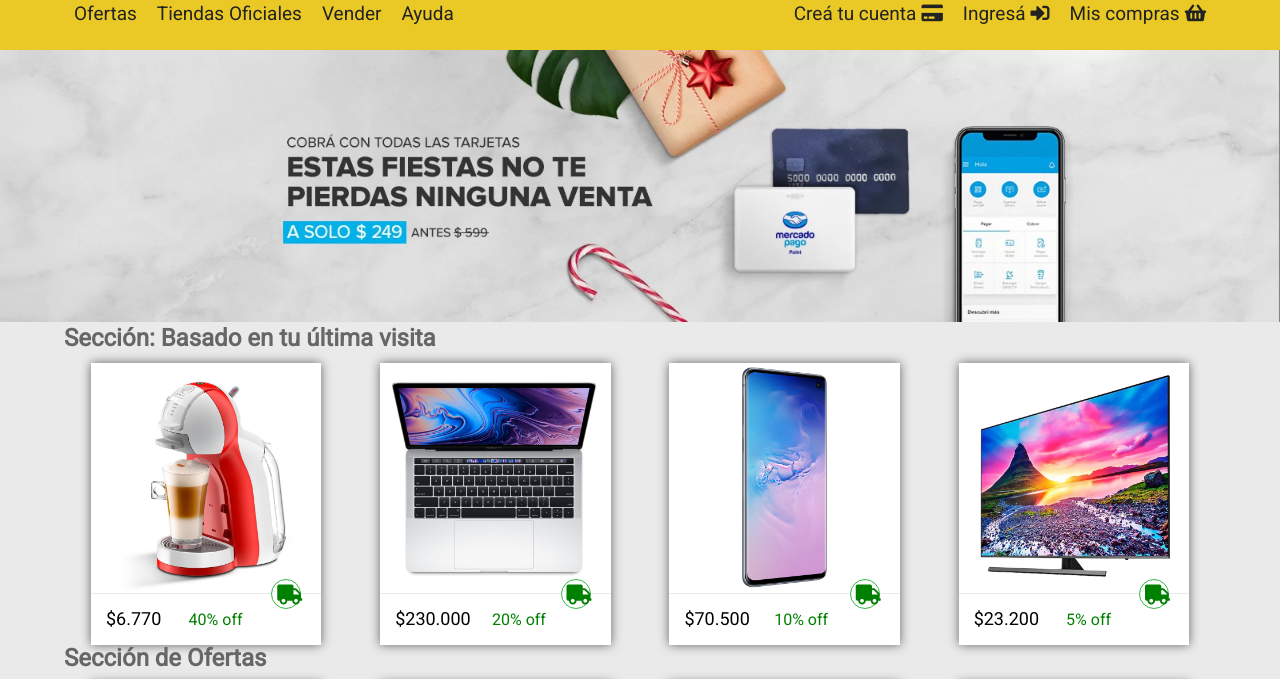
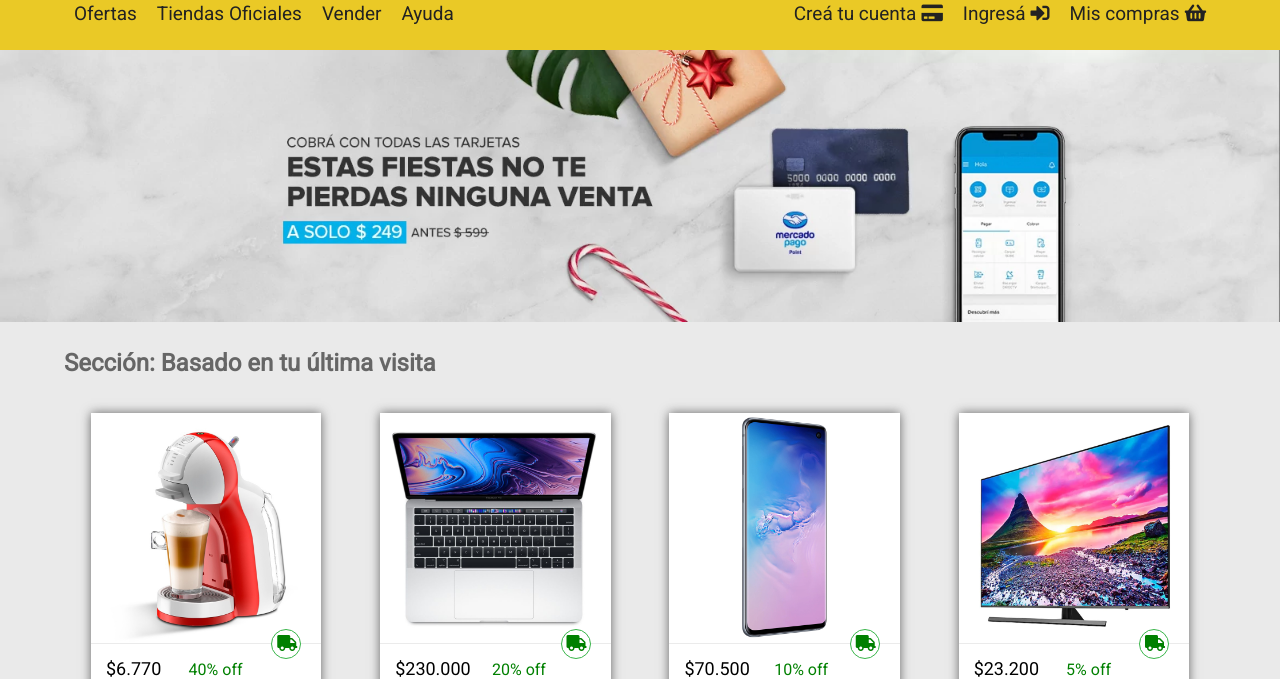
Before and after one commit to Jedamara/Mercado-Liebre, a website: page views/home.html in a window 1280 px wide. Shown: the part 121-800 px from the top of the page. Drawn offline with Linux system fonts and the light colour scheme.

Commit message:
Arreglos adicionales a títulos

```diff
--- a/public/css/style.css
+++ b/public/css/style.css
@@ -2,7 +2,11 @@
     margin: 0px;
     padding: 0px;
     box-sizing: border-box;
-    }
+}
+
+*:focus {
+    outline: none;
+}
 
 html {
     font-size: 10px;
@@ -24,6 +28,7 @@
 h3 {
     font-size: 24px;
     color: #666;
+    margin: 25px auto;;
 }
 
 .precios {
@@ -146,7 +151,7 @@
 
 .contenedor-detalles-de-precio i{
     color: green;
-    font-size: 20px;
+    font-size: 16px;
 }
 
 .contenedor-detalles-de-precio i:hover{
```
